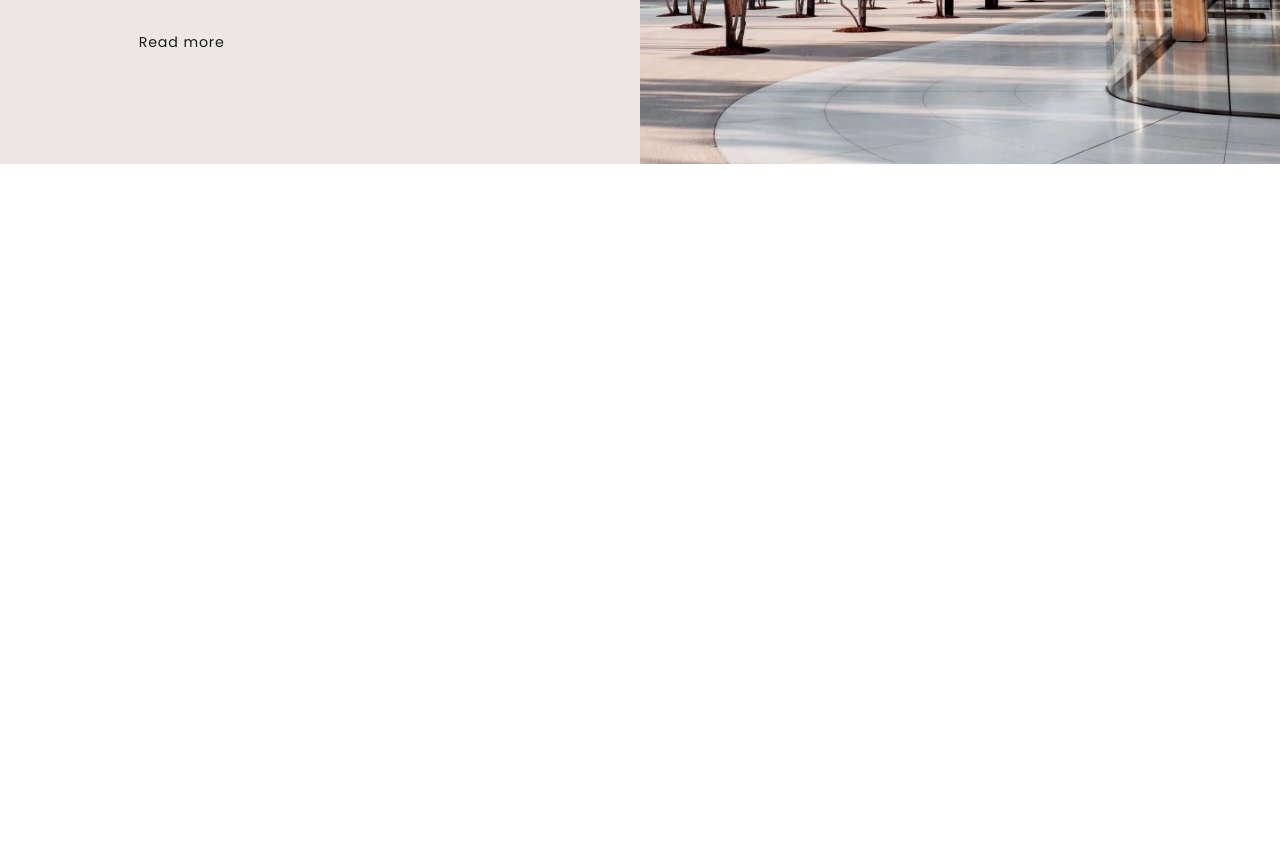
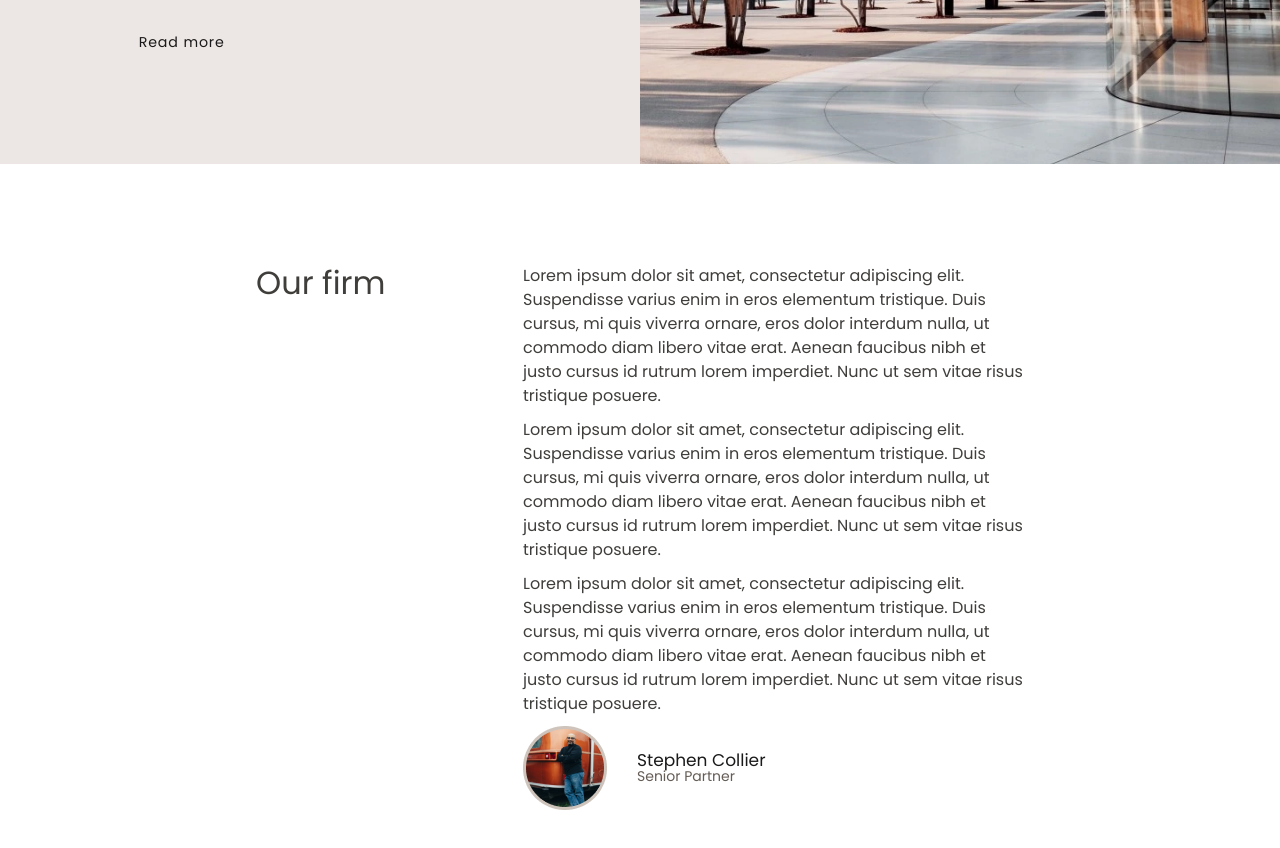
Before and after one commit to TarasKachmar2022/Wishbone-Partners, a website built with Parcel: page src/index.html in a window 1280 px wide. Shown: the part 548-1396 px from the top of the page. Before the commit the page ends 800 px from the top, so only its background shows below. Built offline with nearby package versions, Linux system fonts and the light colour scheme.

Commit message:
add about, team-member, update placeholders

```diff
--- a/src/index.html
+++ b/src/index.html
@@ -15,6 +15,9 @@
   </head>
   <body>
     <include src="./partials/header.html"></include>
-    <include src="./partials/hero.html"></include>
+    <main>
+      <include src="./partials/hero.html"></include>
+      <include src="./partials/about.html"></include>
+    </main>
   </body>
 </html>
--- /dev/null
+++ b/src/partials/about.html
@@ -0,0 +1,42 @@
+<section class="about">
+  <div class="about__container container">
+    <div class="about__thumb">
+      <h2 class="about__title">Our firm</h2>
+      <div class="about__text-wrap">
+        <p>
+          Lorem ipsum dolor sit amet, consectetur adipiscing elit. Suspendisse
+          varius enim in eros elementum tristique. Duis cursus, mi quis viverra
+          ornare, eros dolor interdum nulla, ut commodo diam libero vitae erat.
+          Aenean faucibus nibh et justo cursus id rutrum lorem imperdiet. Nunc
+          ut sem vitae risus tristique posuere.
+        </p>
+        <p>
+          Lorem ipsum dolor sit amet, consectetur adipiscing elit. Suspendisse
+          varius enim in eros elementum tristique. Duis cursus, mi quis viverra
+          ornare, eros dolor interdum nulla, ut commodo diam libero vitae erat.
+          Aenean faucibus nibh et justo cursus id rutrum lorem imperdiet. Nunc
+          ut sem vitae risus tristique posuere.
+        </p>
+        <p>
+          Lorem ipsum dolor sit amet, consectetur adipiscing elit. Suspendisse
+          varius enim in eros elementum tristique. Duis cursus, mi quis viverra
+          ornare, eros dolor interdum nulla, ut commodo diam libero vitae erat.
+          Aenean faucibus nibh et justo cursus id rutrum lorem imperdiet. Nunc
+          ut sem vitae risus tristique posuere.
+        </p>
+        <div class="team-member">
+          <img
+            src="./images/about/about.png"
+            alt="Stephen Collier"
+            width="84"
+            height="84"
+          />
+          <div>
+            <h3 class="team-member__title">Stephen Collier</h3>
+            <p class="team-member__descr">Senior Partner</p>
+          </div>
+        </div>
+      </div>
+    </div>
+  </div>
+</section>
--- /dev/null
+++ b/src/sass/components/_team-member.scss
@@ -0,0 +1,17 @@
+.team-member {
+  display: flex;
+  align-items: center;
+  gap: 30px;
+}
+
+.team-member__title {
+  font-weight: 400;
+  font-size: 17px;
+  line-height: 1;
+  color: var(--title-txt-cl);
+}
+.team-member__descr {
+  font-size: 14px;
+  line-height: 1;
+  color: var(--secondary-txt-cl);
+}
--- a/src/sass/index.scss
+++ b/src/sass/index.scss
@@ -7,8 +7,10 @@
 
 @import './components/container';
 @import './components/logo';
+@import './components/nav';
 @import './components/btn';
-@import './components/nav';
+@import './components/team-member';
 
 @import './layout/header';
 @import './layout/hero';
+@import './layout/about';
--- /dev/null
+++ b/src/sass/layout/_about.scss
@@ -0,0 +1,26 @@
+.about {
+  @include section();
+}
+
+.about__container {
+  display: flex;
+  justify-content: center;
+}
+
+.about__thumb {
+  display: flex;
+  gap: 133px;
+  max-width: 768px;
+}
+
+.about__title {
+  @extend %section-title;
+  @extend %section-title--small;
+  min-width: 134px;
+}
+
+.about__text-wrap {
+  display: flex;
+  flex-direction: column;
+  gap: 10px;
+}
--- a/src/sass/utils/placeholders.scss
+++ b/src/sass/utils/placeholders.scss
@@ -14,6 +14,18 @@
   color: var(--title-txt-cl);
 }
 
+%section-title {
+  font-weight: 400;
+}
+
+%section-title--small {
+  font-size: 32px;
+  line-height: 1.19;
+}
+
+%section-title--large {
+}
+
 %descr {
   @media screen and (min-width: 769px) and (max-width: 1440px) {
     font-size: calc(8.54px + (16 - 8.54) * ((100vw - 769px) / (1440 - 769)));
```
Also changed, not shown: src/images/about/about.png (added).
